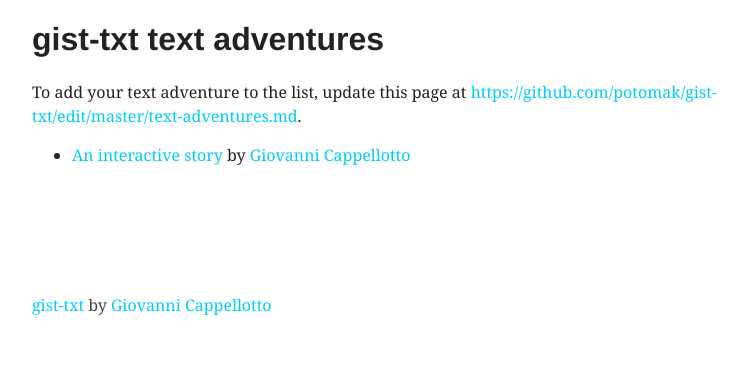
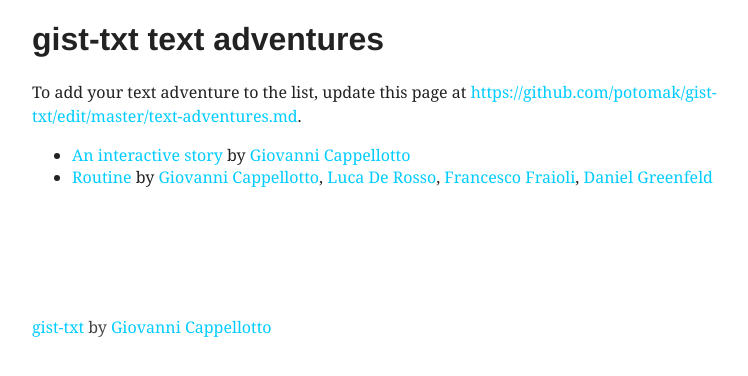
Before and after one commit to potomak/gist-txt, a Jekyll site: the page built from text-adventures.md, in a window 1280 px wide. Shown: the top 376 px of the page, without its empty margins (248-996 px from the left). Built offline with Jekyll 4.4.1, drawn with Linux system fonts in a browser that asks for light colours.

Commit message:
Add Routine

```diff
--- a/text-adventures.md
+++ b/text-adventures.md
@@ -10,3 +10,8 @@
 
 * [An interactive story](http://potomak.github.io/gist-txt/#acebd8fe14942fab4e8e)
   by [Giovanni Cappellotto](http://twitter.com/johnnyaboh)
+* [Routine](http://j.mp/play-routine)
+  by [Giovanni Cappellotto](http://twitter/johnnyaboh),
+  [Luca De Rosso](http://twitter/lucaderosso),
+  [Francesco Fraioli](http://twitter/pinakes),
+  [Daniel Greenfeld](http://twitter/campoverdi)
```
